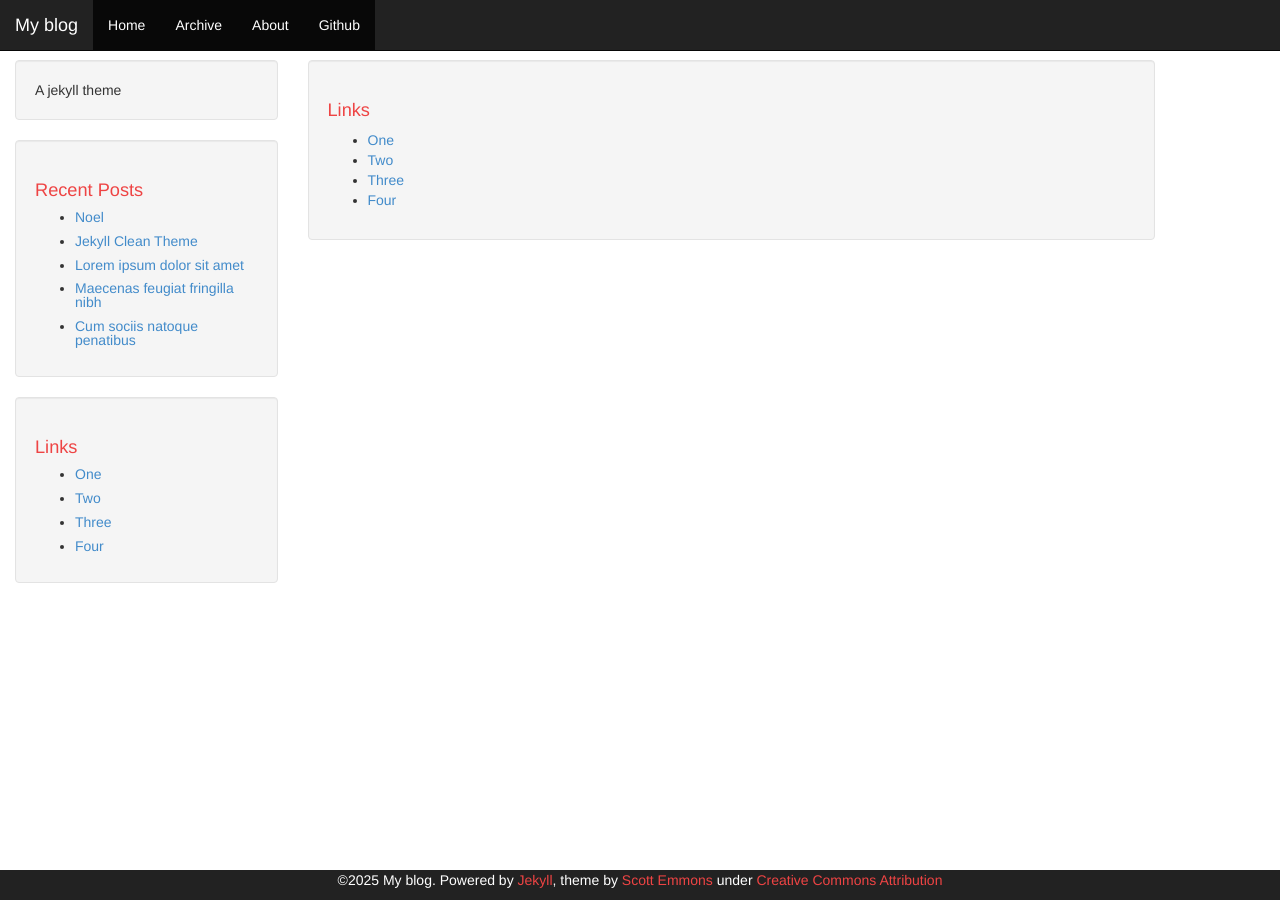
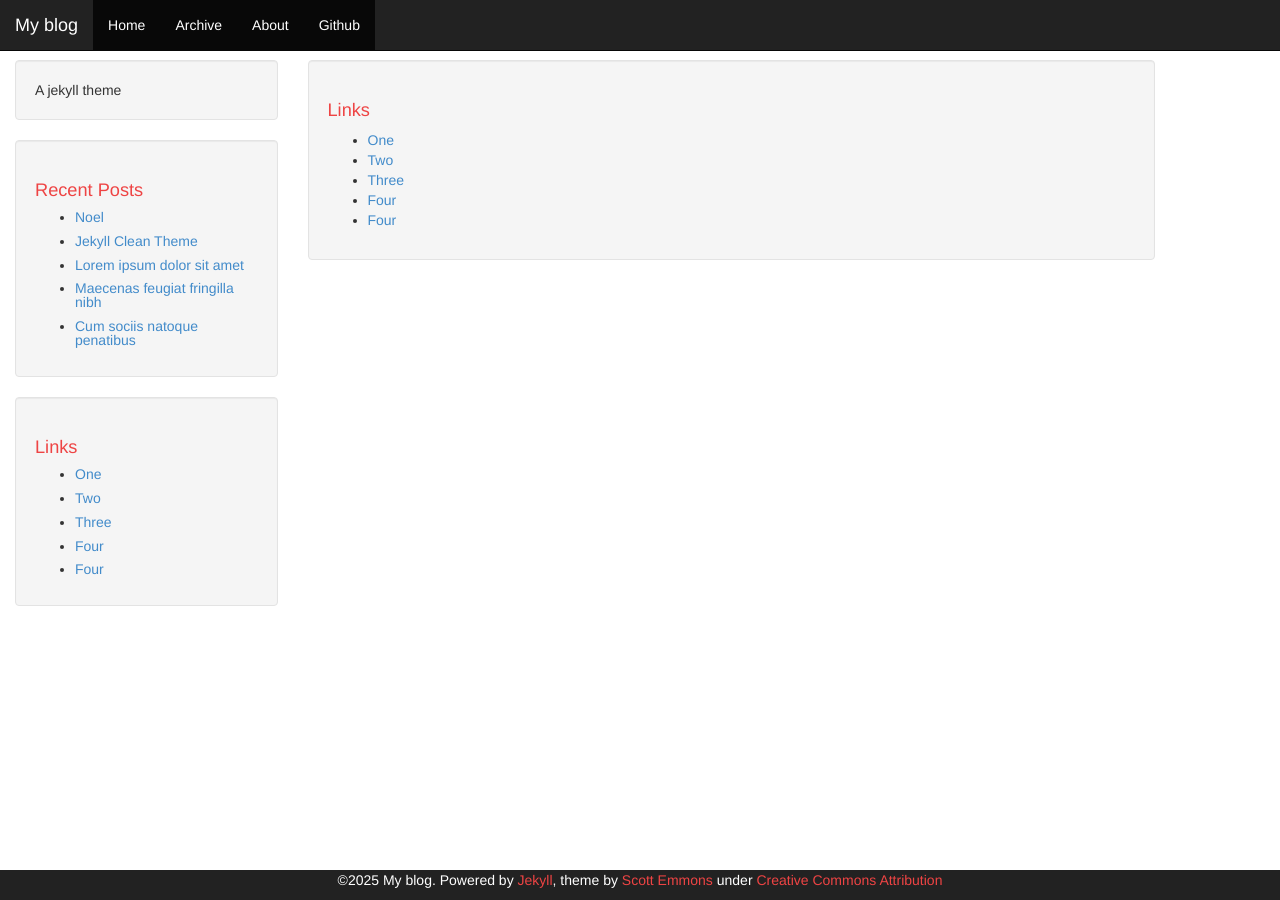
Before and after one commit to awelvor/archives, a Jekyll site: the page built from links.html, in a window 1280 px wide. Built offline with Jekyll 4.4.1, drawn with Linux system fonts in a browser that asks for light colours.

```diff
--- a/_includes/links-list.html
+++ b/_includes/links-list.html
@@ -4,4 +4,5 @@
   <li><a href="#">Two</a></li>
   <li><a href="#">Three</a></li>
   <li><a href="#">Four</a></li>
+  <li><a href="#">Four</a></li>
 </ul>
```
